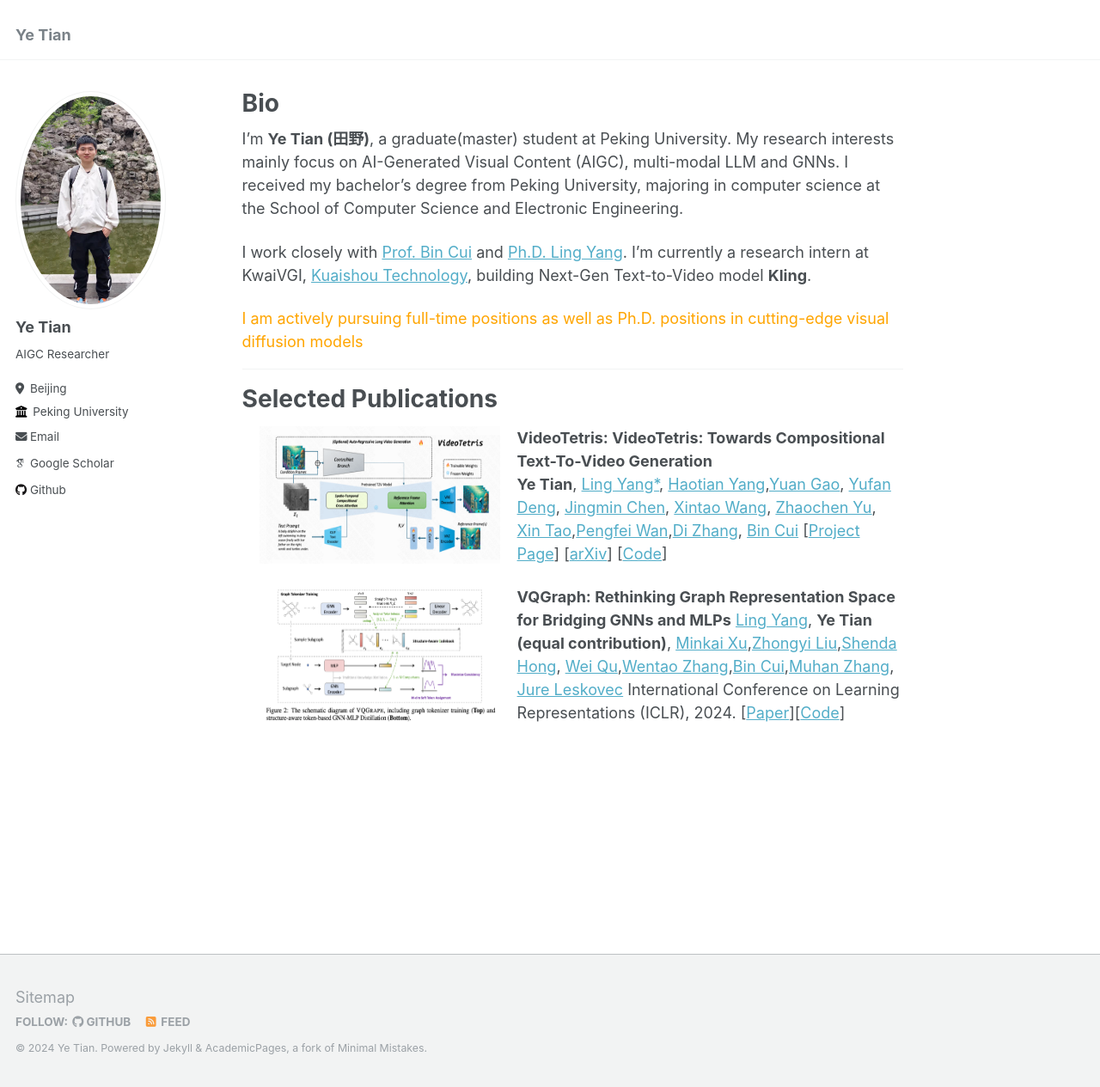
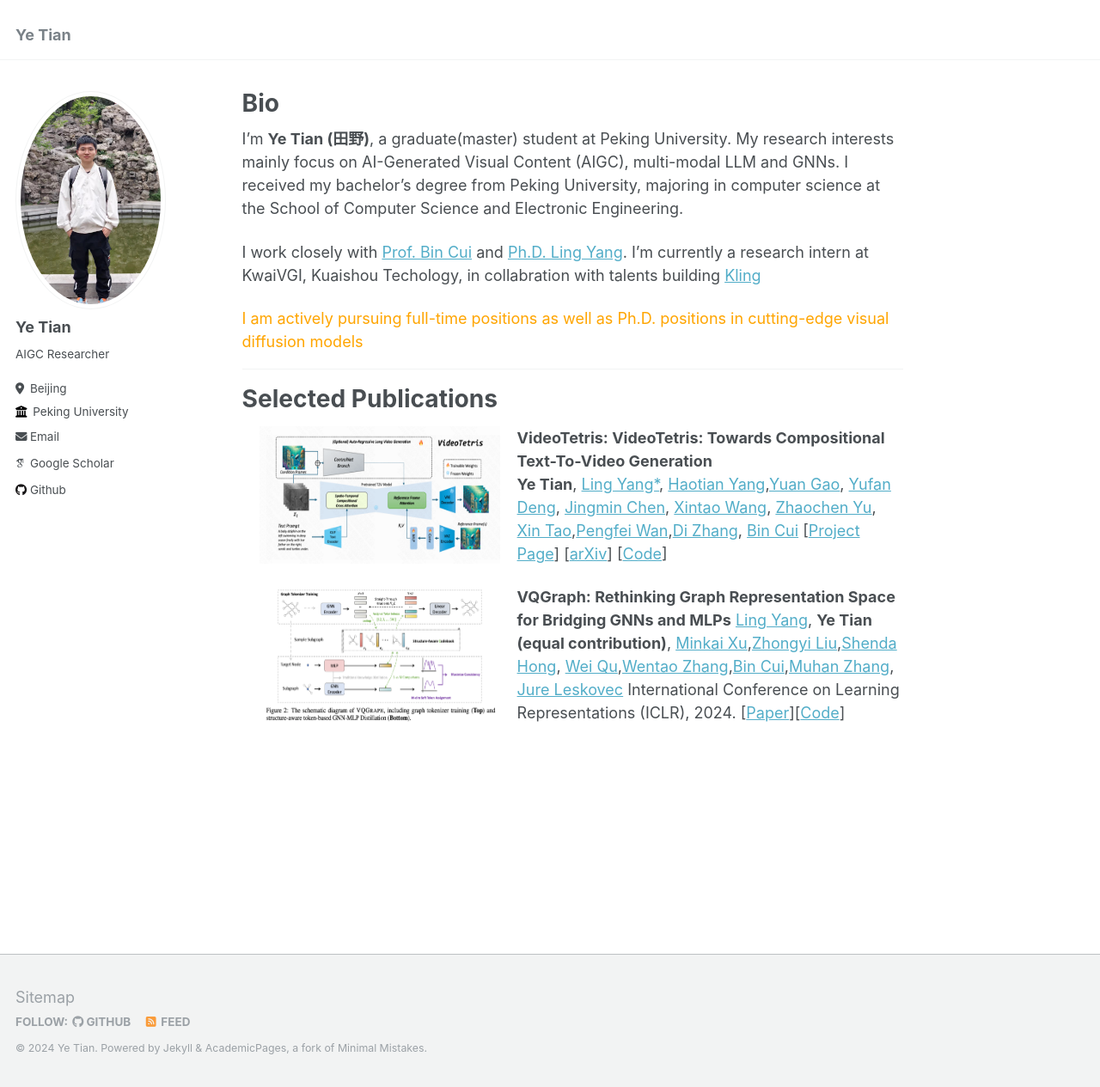
Before and after one commit to tyfeld/tyfeld.github.io, a Jekyll site: the page built from _pages/about.md, in a window 1280 px wide and 1265 px high. Shown: the whole window at 86% size. Built offline with Jekyll 4.4.1, drawn with Linux system fonts in a browser that asks for light colours; some web fonts are replaced.

Commit message:
Update about.md

```diff
--- a/_pages/about.md
+++ b/_pages/about.md
@@ -10,7 +10,7 @@ redirect_from:
 I'm **Ye Tian (田野)**, a graduate(master) student at Peking University. My research interests mainly focus on AI-Generated Visual Content (AIGC), multi-modal LLM and GNNs. I received my bachelor's degree from Peking University, majoring in computer science at the School of Computer Science and Electronic Engineering.
 
 I work closely with [Prof. Bin Cui](https://cuibinpku.github.io/cuibin_cn.html) and [Ph.D. Ling Yang](https://yangling0818.github.io/). I'm currently a research intern at
-KwaiVGI, [Kuaishou Technology](https://www.kuaishou.com/en), building Next-Gen Text-to-Video model **Kling**.
+KwaiVGI, Kuaishou Techology, in collabration with talents building [Kling](https://kling.kuaishou.com/)
 
 <font color='orange'> I am actively pursuing full-time positions as well as Ph.D. positions in cutting-edge visual diffusion models</font>
 
```
